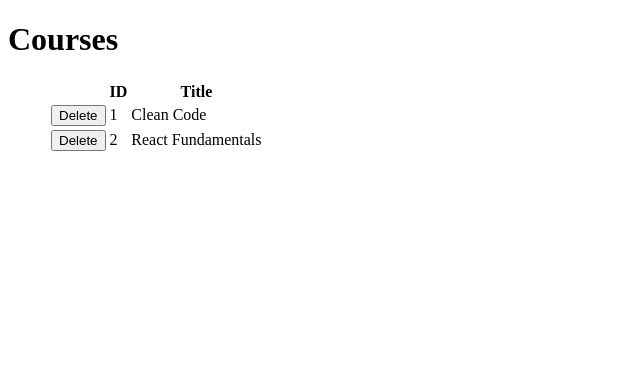
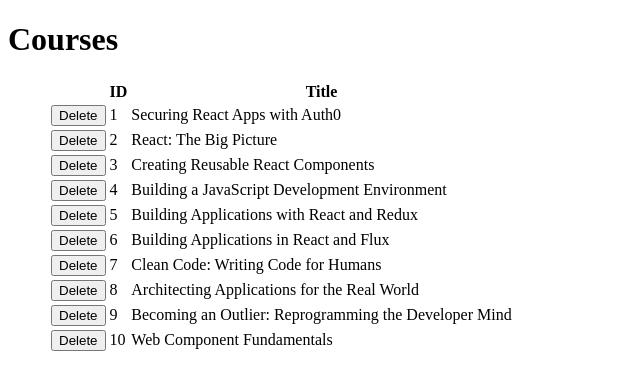
Before and after one commit to coryhouse/kiewit-react, a React (Create React App) app: page / in a window 1280 px wide. Shown: the top 390 px of the page, without its empty margins (0-640 px from the left). Built offline with nearby package versions, Linux system fonts and the light colour scheme; data requests are answered from the project's data file.

Commit message:
Get delete working with api

```diff
--- a/src/App.js
+++ b/src/App.js
@@ -1,16 +1,22 @@
 import React from "react";
+import * as courseApi from "./api/courseApi";
 
 class App extends React.Component {
   state = {
-    courses: [
-      { id: 1, title: "Clean Code" },
-      { id: 2, title: "React Fundamentals" }
-    ]
+    courses: []
   };
 
+  componentDidMount() {
+    courseApi.getCourses().then(courses => this.setState({ courses: courses }));
+  }
+
   deleteCourse(courseId) {
-    const courses = this.state.courses.filter(course => course.id !== courseId);
-    this.setState({ courses: courses });
+    courseApi.deleteCourse(courseId).then(() => {
+      const courses = this.state.courses.filter(
+        course => course.id !== courseId
+      );
+      this.setState({ courses: courses });
+    });
   }
 
   renderTable() {
--- /dev/null
+++ b/src/api/courseApi.js
@@ -0,0 +1,19 @@
+export function getCourses() {
+  return fetch("http://localhost:3001/courses").then(response => {
+    // now the api call is done
+    // response contains the response from the server
+    if (response.ok) return response.json();
+    throw new Error("Network response was not ok.");
+  });
+}
+
+export function deleteCourse(courseId) {
+  return fetch("http://localhost:3001/courses/" + courseId, {
+    method: "DELETE"
+  }).then(response => {
+    // now the api call is done
+    // response contains the response from the server
+    if (response.ok) return response.json();
+    throw new Error("Network response was not ok.");
+  });
+}
```
